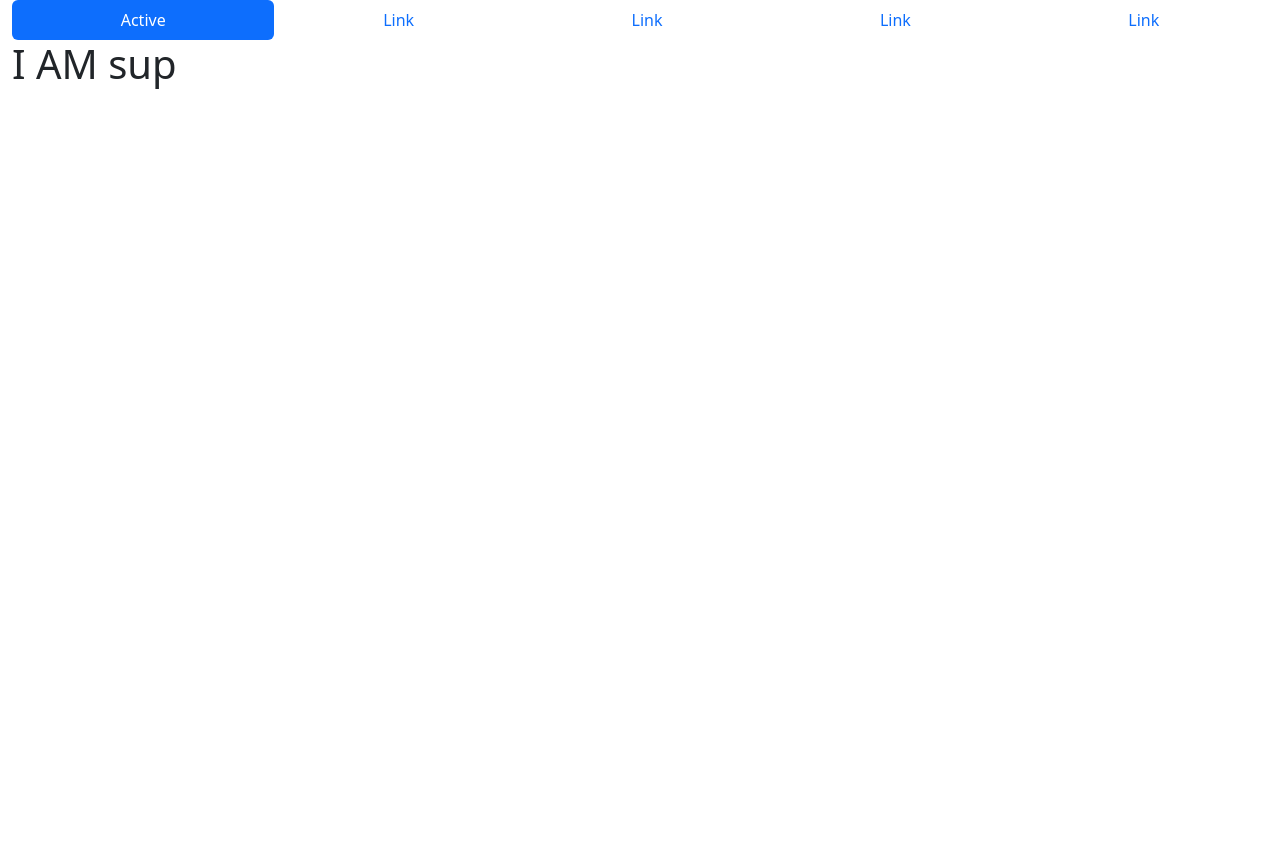
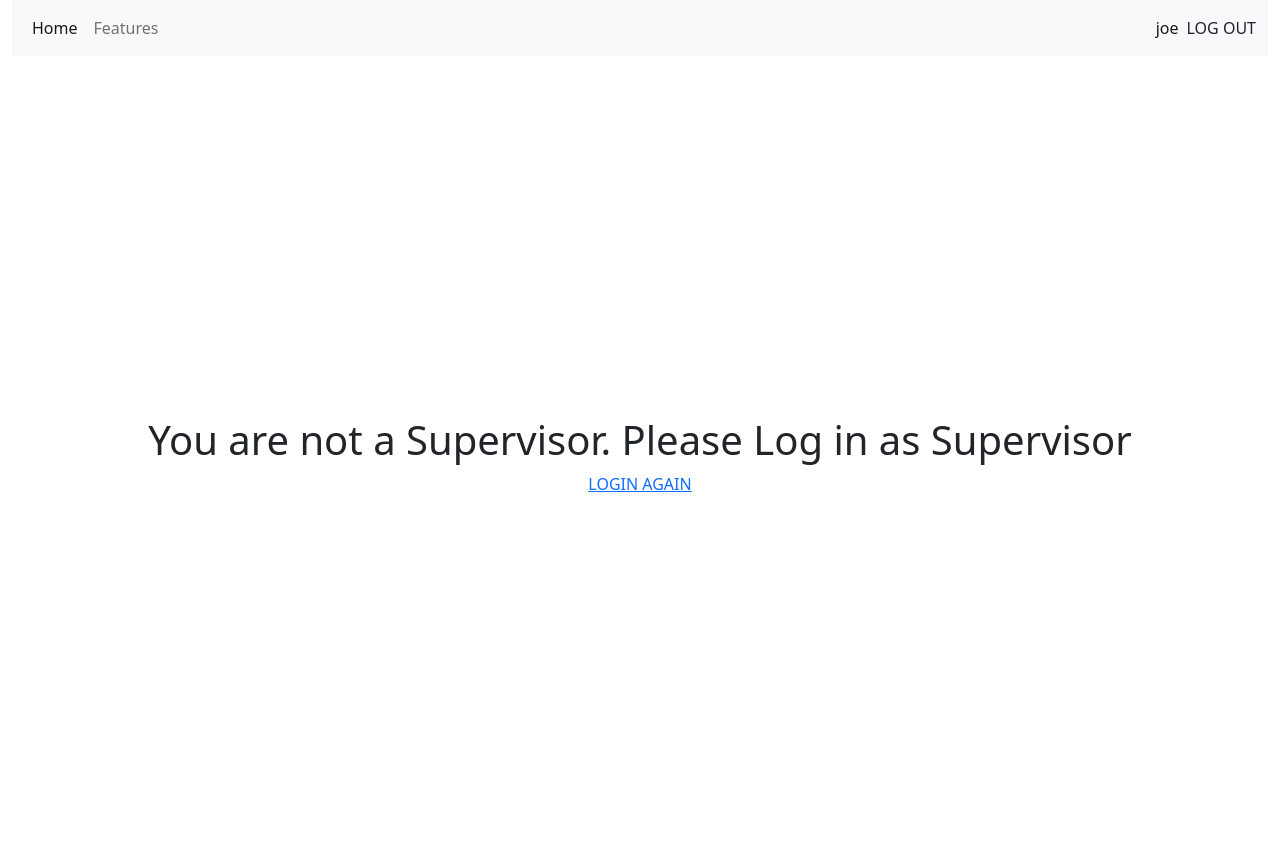
Before and after one commit to matador19/RNN-weather-Prediction, a Django app: page /supervisordashboard in a window 1280 px wide. Before the commit the page ends 89 px from the top, so only its background shows below. Run offline with Django 4.2, Linux system fonts and the light colour scheme; a user stored in the database is signed in; parts of the project's set-up code (start-up, migrations or seed data) failed here and were passed over.

Commit message:
logout and login complete

```diff
--- a/websystem/web/templates/web/base.html
+++ b/websystem/web/templates/web/base.html
@@ -8,13 +8,36 @@
   </head>
   <body>
     <div class="container-fluid">
-    <nav class="nav nav-pills flex-column flex-sm-row">
-        <a class="flex-sm-fill text-sm-center nav-link active" aria-current="page" href="#">Active</a>
-        <a class="flex-sm-fill text-sm-center nav-link" href="#">Link</a>
-        <a class="flex-sm-fill text-sm-center nav-link" href="#">Link</a>
-        <a class="flex-sm-fill text-sm-center nav-link" href="#">Link</a>
-        <a class="flex-sm-fill text-sm-center nav-link" href="#">Link</a>
-      </nav>
+    <nav class="navbar navbar-expand-lg bg-light">
+  <div class="container-fluid">
+    <div class="collapse navbar-collapse" id="navbarText">
+      <ul class="navbar-nav me-auto mb-2 mb-lg-0">
+        <li class="nav-item">
+          <a class="nav-link active" aria-current="page" href="#">Home</a>
+        </li>
+        <li class="nav-item">
+          <a class="nav-link" href="#">Features</a>
+        </li>
+        <li class="nav-item">
+
+        </li>
+      </ul>
+      {% if user.is_authenticated %}
+      <span class="navbar-text">
+        <a class="nav-link" href="#">{{ user.username }}</a>
+      </span>
+      <span style="margin-left: 1vh ;">
+        <a class="nav-link" href="{% url 'logout' %}">LOG OUT</a>
+      </span>
+      {% else %}
+      <span class="navbar-text">
+        <a class="nav-link" href="{% url 'login' %}">LOG IN</a>
+      </span>
+      {% endif %}
+
+    </div>
+  </div>
+</nav>
       {% block content %}
       {% endblock %}
     </div>
--- a/websystem/web/templates/web/supdash.html
+++ b/websystem/web/templates/web/supdash.html
@@ -1,4 +1,11 @@
 {% extends 'web/base.html' %}
 {% block content %}
-        <h1>I AM sup </h1>
+{% if user.customuser.Role == "Supervisor" %}
+<h1>I AM SUPERVISOR </h1>
+{% else %}
+<div class="container" style="display:flex; flex-direction: column; justify-content: center; align-items: center; height: 100vh;">
+<h1> You are not a Supervisor. Please Log in as Supervisor </h1>
+<a href="{% url 'logout' %}">LOGIN AGAIN</a>
+</div>
+{% endif %}
 {% endblock %}
--- a/websystem/web/templates/web/welcome.html
+++ b/websystem/web/templates/web/welcome.html
@@ -11,7 +11,7 @@
         <div>
             <h1>Welcome to the solar power energy control center</h1>
             <div style="display: flex; justify-content: center;">
-                <button type="button" class="btn btn-primary" >LOG IN</button>
+                <a href="{% url 'login' %}" type="button" class="btn btn-primary" >LOG IN</a>
             </div>
         </div>
       </div>
--- a/websystem/web/urls.py
+++ b/websystem/web/urls.py
@@ -2,8 +2,9 @@ from django.urls import path
 from . import views
 
 urlpatterns = [
-    path("", views.home,name="dashboard"),
+    path("", views.home,name="home"),
     path("login",views.loginform,name="login"),
+    path("logout",views.logoutsuccess,name="logout"),
     path("admindashboard",views.admindash,name="admindash"),
     path("supervisordashboard",views.supdash,name="supdash")
 ]
--- a/websystem/web/views.py
+++ b/websystem/web/views.py
@@ -34,6 +34,10 @@ def loginform(request):
     else:
          return render(request,'web/login.html')
 
+def logoutsuccess(request):
+    logout(request)
+    return redirect(home)
+
 @login_required
 def admindash(request):
     return render(request,'web/admindash.html')
```
Also changed, not shown: websystem/Websystem/settings.py (+11 -1 lines), websystem/static/css/login.css (added, +7 -0 lines), websystem/web/templates/web/admindash.html (+7 -0 lines), websystem/web/templates/web/login.html (+8 -5 lines).
